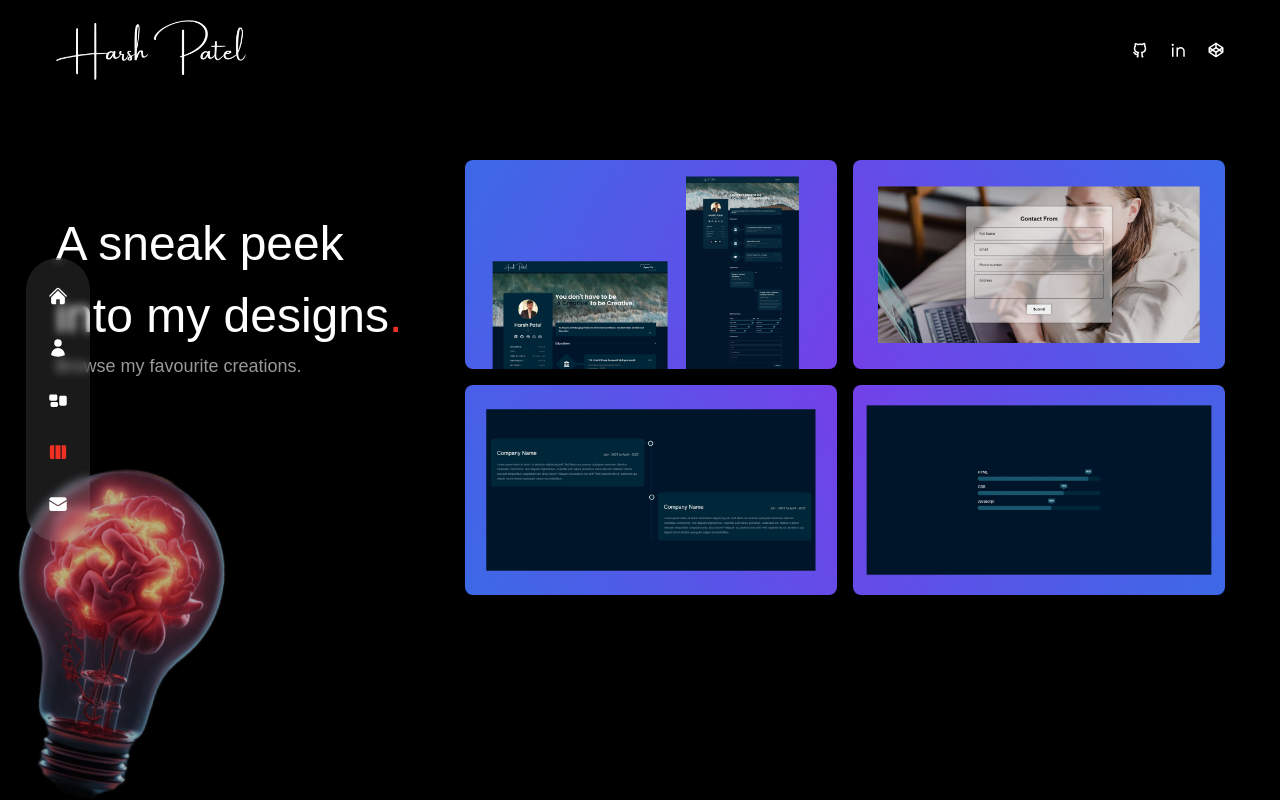
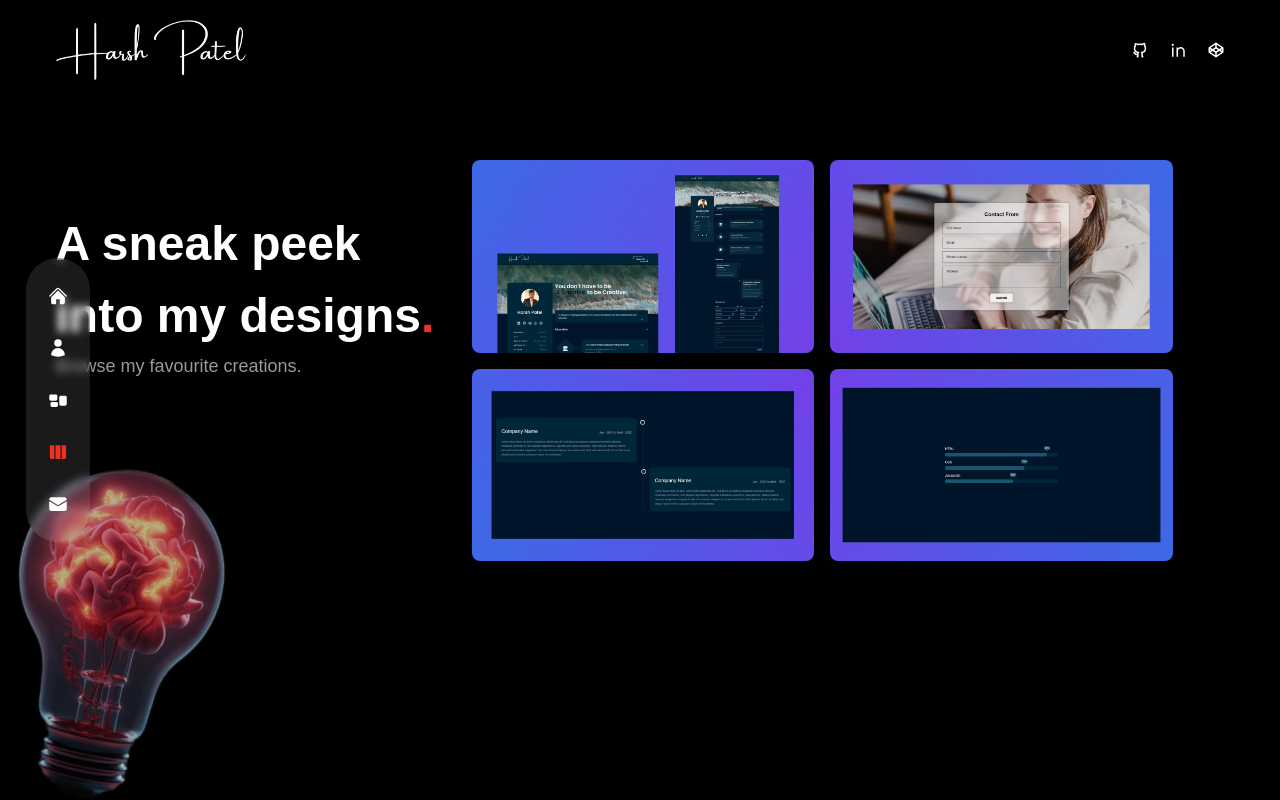
Before and after one commit to harsh4477/new-modern-portfolio, a Next.js app: page /work in a window 1280 px wide. Built offline with nearby package versions, Linux system fonts and the light colour scheme.

Commit message:
all page font size change and text-align-left all pages.

```diff
--- a/components/Avatar.jsx
+++ b/components/Avatar.jsx
@@ -2,13 +2,13 @@ import Image from "next/image";
 
 const Avatar = () => {
   return (
-    <div className="hidden xl:flex xl:max-w-none pointer-events-none select-none">
-      <Image
+    <div className="flex justify-end pointer-events-none select-none">
+      <img
         src="/avatar2.png"
         alt="avatar"
-        width={637}
-        height={578}
-        className="translate-z-0 w-full h-full z-10"
+        // width={637}
+        // height={578}
+        className="translate-z-0 w-[60%] lg:w-[80%] xl:w-[635px] z-10"
       />
     </div>
   );
--- a/components/ServiceSlider.jsx
+++ b/components/ServiceSlider.jsx
@@ -122,7 +122,7 @@ const ServiceSlider = () => {
     >
       {serviceData.map((item, i) => (
         <SplideSlide key={i}>
-          <div className="bg-white/10 h-full rounded-lg px-6 py-8 flex sm:flex-col gap-x-6 sm:gap-x-0 group cursor-pointertransition-all duration-300">
+          <div className="bg-white/10 h-full rounded-lg px-6 py-8 flex flex-col gap-x-6 sm:gap-x-0 group cursor-pointertransition-all duration-300">
             {/* icon */}
             <div className="text-4xl text-accent mb-4">
               <item.Icon aria-hidden />
--- a/pages/about/index.jsx
+++ b/pages/about/index.jsx
@@ -64,7 +64,7 @@ const About = () => {
   const [index, setIndex] = useState(0);
 
   return (
-    <div className="h-full bg-primary/100 py-32 text-center xl:text-left">
+    <div className="h-full bg-primary/100 py-32">
       {/* <Circles /> */}
       <motion.div
         variants={fadeIn("right", 0.2)}
@@ -126,7 +126,7 @@ const About = () => {
           exit="hidden"
           className="flex flex-col w-full xl:max-w-[48%] h-[480px]"
         >
-          <div className="flex gap-x-4 xl:gap-x-8 mx-auto xl:mx-0 mb-4">
+          <div className="flex gap-x-4 xl:gap-x-8 mb-4">
             {aboutData.map((item, itemI) => (
               <div
                 key={itemI}
@@ -141,13 +141,13 @@ const About = () => {
             ))}
           </div>
 
-          <div className="py-2 xl:py-6 flex flex-col gap-y-2 xl:gap-y-4 items-center xl:items-start">
+          <div className="py-2 xl:py-6 flex flex-col gap-y-4 xl:gap-y-4">
             {aboutData[index].info.map((item, itemI) => (
               <div
                 key={itemI}
-                className="flex-1 flex flex-col md:flex-row max-w-max gap-x-2 items-center text-center text-white/60"
+                className="flex-1 flex flex-col md:flex-row max-w-max gap-x-2 text-white/60"
               >
-                <div className="font-light mb-2 md:mb-0 text-left">
+                <div className="text-base font-light mb-1 md:mb-0 ">
                   {item.title}
                 </div>
                 <div className="hidden md:flex">-</div>
@@ -155,7 +155,7 @@ const About = () => {
 
                 <div className="flex gap-x-4">
                   {item.icons?.map((Icon, iconI) => (
-                    <div key={iconI} className="text-2xl text-white">
+                    <div key={iconI} className="text-xl lg:text-2xl text-white">
                       <Icon />
                     </div>
                   ))}
--- a/pages/contact/index.jsx
+++ b/pages/contact/index.jsx
@@ -62,14 +62,14 @@ const Contact = () => {
 
   return (
     <div className="h-full bg-primary/100">
-      <div className="container mx-auto py-6 lg:py-32 text-center xl:text-left flex items-center justify-center h-full">
+      <div className="container mx-auto py-6 lg:py-32 xl:text-left flex items-center justify-center h-full">
         <div className="flex flex-col w-full max-w-[700px]">
           <motion.h2
             variants={fadeIn("up", 0.2)}
             initial="hidden"
             animate="show"
             exit="hidden"
-            className="text-5xl text-center leading-normal mb-12"
+            className="h2 leading-normal mb-12"
           >
             Discuss your next
             <br /> <span className="text-accent">Dream Project</span>
--- a/pages/index.jsx
+++ b/pages/index.jsx
@@ -11,7 +11,7 @@ const Home = () => {
       <div className="bg-primary/100 h-full">
         {/* text */}
         <div className="w-full h-full">
-          <div className="text-center flex flex-col justify-center xl:pt-20 xl:text-left h-full container mx-auto">
+          <div className="flex flex-col justify-center xl:pt-20 xl:text-left h-full container mx-auto">
             {/* title */}
             <motion.h1
               variants={fadeIn("down", 0.2)}
@@ -70,7 +70,7 @@ const Home = () => {
             animate="show"
             exit="hidden"
             transition={{ duration: 1, ease: "easeInOut" }}
-            className="w-full h-full max-w-[605px] max-h-[555px] absolute -bottom-32 lg:bottom-12 lg:right-[10%]"
+            className="absolute bottom-16 xl:bottom-0 right-0 xl:right-[10%] z-0"
           >
             <Avatar />
           </motion.div>
--- a/pages/services/index.jsx
+++ b/pages/services/index.jsx
@@ -13,13 +13,13 @@ const Services = () => {
       <div className="container mx-auto">
         <div className="flex flex-col xl:flex-row gap-x-8">
           {/* text */}
-          <div className="text-center flex xl:w-[30vw] flex-col lg:text-left mb-4 xl:mb-0">
+          <div className="flex xl:w-[30vw] flex-col lg:text-left mb-4 xl:mb-0">
             <motion.h2
               variants={fadeIn("up", 0.2)}
               initial="hidden"
               animate="show"
               exit="hidden"
-              className="text-5xl leading-normal xl:mt-8"
+              className="h2 leading-normal xl:mt-8"
             >
               What do I have for you <span className="text-accent">.</span>
             </motion.h2>
@@ -28,7 +28,7 @@ const Services = () => {
               initial="hidden"
               animate="show"
               exit="hidden"
-              className="mb-4 max-w-[400px] mx-auto lg:mx-0"
+              className="mb-4 xl:max-w-[400px]"
             >
               Every design has a story, and that story makes sense only when the
               user can connect to it; the rest is just chaos.
--- a/pages/work/index.jsx
+++ b/pages/work/index.jsx
@@ -12,13 +12,13 @@ const Work = () => {
       <div className="container mx-auto">
         <div className="flex flex-col xl:flex-row gap-x-8">
           {/* text */}
-          <div className="text-center flex xl:w-[30vw] flex-col lg:flex-row xl:flex-col lg:text-left mb-4 xl:mb-0">
+          <div className="flex xl:w-[30vw] flex-col lg:flex-row xl:flex-col mb-4 xl:mb-0">
             <motion.h2
               variants={fadeIn("up", 0.2)}
               initial="hidden"
               animate="show"
               exit="hidden"
-              className="text-5xl leading-normal xl:mt-12"
+              className="h2 leading-normal xl:mt-12"
             >
               A sneak peek into my designs
               <span className="text-accent">.</span>
@@ -28,7 +28,7 @@ const Work = () => {
               initial="hidden"
               animate="show"
               exit="hidden"
-              className="mb-4 max-w-[400px] mx-auto lg:mx-0 pl-0 lg:pl-11 xl:pl-0"
+              className="mb-4 max-w-[400px] lg:mx-0 pl-0 lg:pl-11 xl:pl-0"
             >
               Browse my favourite creations.
             </motion.p>
@@ -40,7 +40,7 @@ const Work = () => {
             initial="hidden"
             animate="show"
             exit="hidden"
-            className="w-full xl:max-w-[65%]"
+            className="w-full xl:max-w-[60%]"
           >
             <WorkSlider />
           </motion.div>
--- a/tailwind.config.js
+++ b/tailwind.config.js
@@ -37,8 +37,8 @@ module.exports = {
         "spin-slow": "spin 6s linear infinite",
       },
       fontSize: {
-        clamph1: "clamp(30px, calc(4vw + 16px), 48px)",
-        clamph2: "clamp(30px, calc(4vw + 16px), 48px)",
+        clamph1: "clamp(30px, calc(5vw), 48px)",
+        clamph2: "clamp(30px, calc(5vw), 48px)",
       },
       // fontFamily: {
       //   poppins: [`var(--font-poppins)`, "sans-serif"],
```
